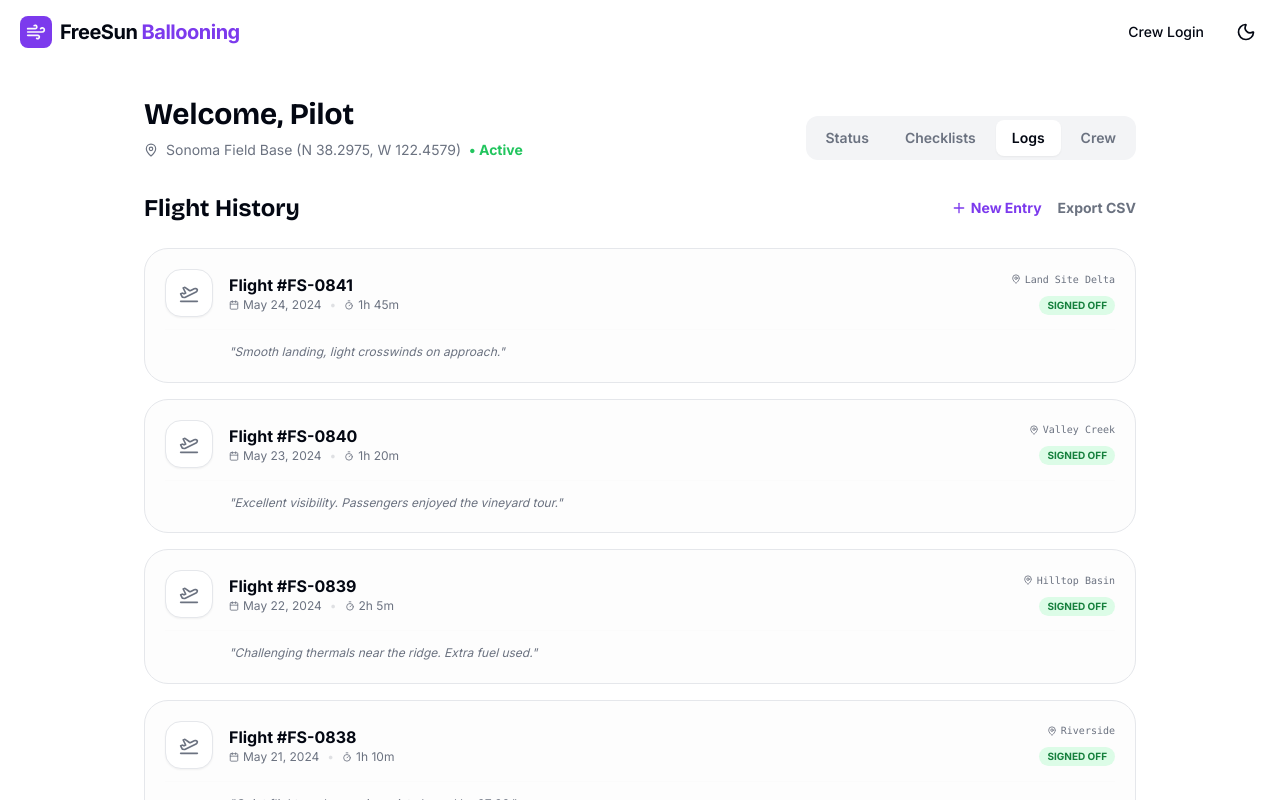
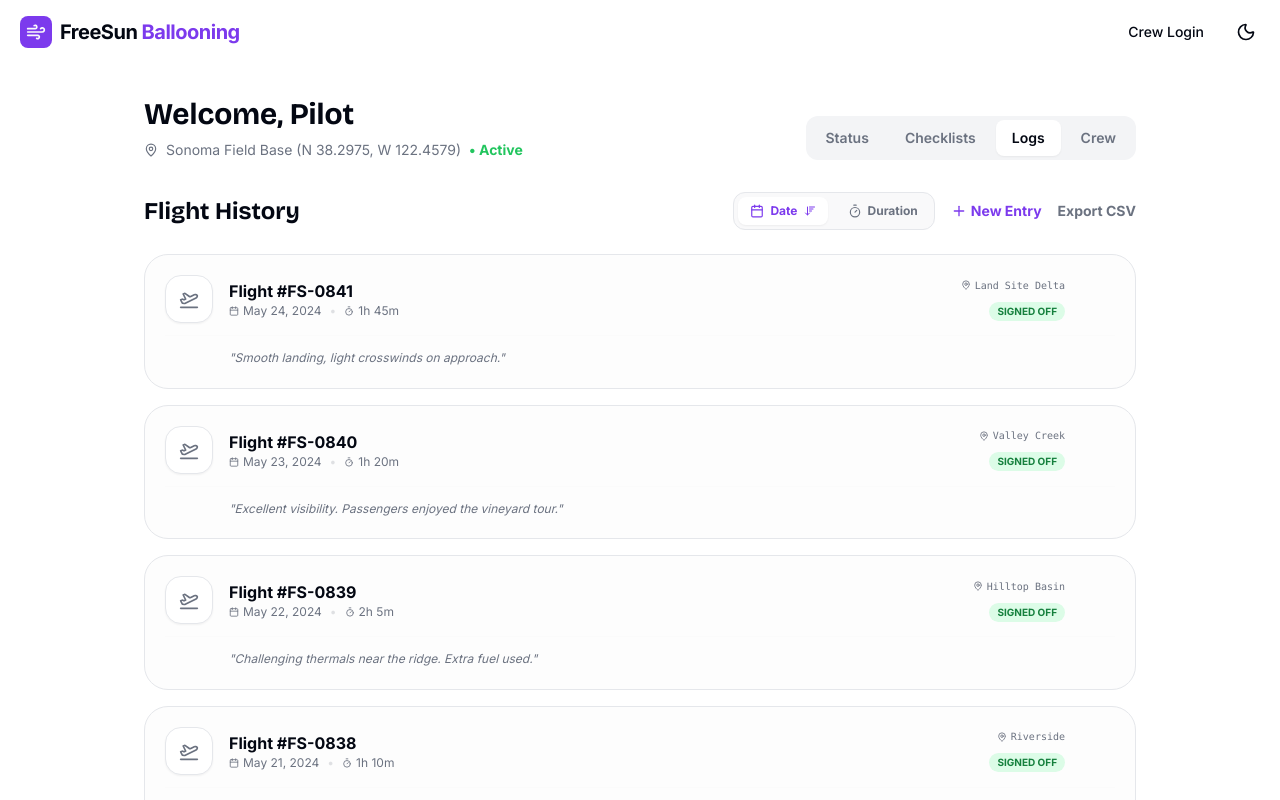
Before and after one commit to ericthayer/freesun-gemini, a React (Vite) app: page /#/dashboard in a window 1280 px wide. Both pictures are taken after a click on the button "Logs". Shown: the top 800 px of the page. Built offline with nearby package versions, Linux system fonts and the light colour scheme.

Commit message:
feat: Integrate flight log management
Introduces the flight log section, enabling pilots to view, sort, and manage past flight records. This includes new components for log cards and sorting, as well as initial data structures and UI elements for displaying flight details and status.

```diff
--- /dev/null
+++ b/components/CommonUI.tsx
@@ -0,0 +1,78 @@
+
+import React from 'react';
+import { X, AlertTriangle } from 'lucide-react';
+
+interface ConfirmationModalProps {
+  isOpen: boolean;
+  onClose: () => void;
+  onConfirm: () => void;
+  title: string;
+  message: string;
+  confirmText?: string;
+  cancelText?: string;
+  variant?: 'danger' | 'primary';
+}
+
+export const ConfirmationModal: React.FC<ConfirmationModalProps> = ({
+  isOpen,
+  onClose,
+  onConfirm,
+  title,
+  message,
+  confirmText = 'Confirm',
+  cancelText = 'Cancel',
+  variant = 'primary'
+}) => {
+  if (!isOpen) return null;
+
+  return (
+    <div className="fixed inset-0 z-[100] flex items-center justify-center p-4 sm:p-6 animate-in fade-in duration-200">
+      <div
+        className="absolute inset-0 bg-background/80 backdrop-blur-sm"
+        onClick={onClose}
+      />
+      <div className="relative bg-card border shadow-2xl rounded-[2.5rem] w-full max-w-md overflow-hidden animate-in zoom-in-95 duration-300">
+        <div className="p-8">
+          <div className="flex items-center justify-between mb-6">
+            <div className={`p-3 rounded-2xl ${variant === 'danger' ? 'bg-destructive/10 text-destructive' : 'bg-primary/10 text-primary'}`}>
+              <AlertTriangle size={24} />
+            </div>
+            <button
+              onClick={onClose}
+              className="p-2 hover:bg-muted rounded-full text-muted-foreground transition-colors"
+            >
+              <X size={20} />
+            </button>
+          </div>
+
+          <h3 className="text-2xl font-bold mb-3">{title}</h3>
+          <p className="text-muted-foreground leading-relaxed mb-8">
+            {message}
+          </p>
+
+          <div className="flex flex-col sm:flex-row gap-3">
+            <button
+              onClick={onClose}
+              className="flex-1 px-6 py-3.5 text-sm font-bold bg-muted hover:bg-muted/80 rounded-2xl transition-all active:scale-95"
+            >
+              {cancelText}
+            </button>
+            <button
+              onClick={() => {
+                onConfirm();
+                onClose();
+              }}
+              className={`flex-1 px-6 py-3.5 text-sm font-bold text-white rounded-2xl shadow-lg transition-all active:scale-95 ${
+                variant === 'danger'
+                  ? 'bg-destructive shadow-destructive/20 hover:bg-destructive/90'
+                  : 'bg-primary shadow-primary/20 hover:bg-primary/90'
+              }`}
+            >
+              {confirmText}
+            </button>
+          </div>
+        </div>
+      </div>
+    </div>
+  );
+};
--- /dev/null
+++ b/components/LogsUI.tsx
@@ -0,0 +1,119 @@
+
+import React from 'react';
+import {
+  Calendar, Timer, MapPin, PlaneTakeoff,
+  ArrowUpDown, SortAsc, SortDesc, Archive, Trash2
+} from 'lucide-react';
+
+export interface FlightLog {
+  id: string;
+  date: string;
+  duration: string;
+  site: string;
+  notes: string;
+  status: string;
+}
+
+interface LogCardProps {
+  log: FlightLog;
+  onArchive?: (id: string) => void;
+}
+
+export const LogCard: React.FC<LogCardProps> = ({ log, onArchive }) => {
+  return (
+    <div className="bg-muted/20 p-5 border rounded-[1.5rem] group hover:bg-muted/40 transition-all cursor-pointer relative overflow-hidden">
+      <div className="flex items-center justify-between mb-3">
+        <div className="flex items-center gap-4">
+          <div className="w-12 h-12 bg-background rounded-2xl flex items-center justify-center border shadow-sm group-hover:bg-primary/10 transition-colors">
+            <PlaneTakeoff size={20} className="text-muted-foreground group-hover:text-primary transition-colors" />
+          </div>
+          <div>
+            <div className="font-bold">Flight #FS-0{log.id}</div>
+            <div className="text-xs text-muted-foreground flex items-center gap-2">
+              <span className="flex items-center gap-1">
+                <Calendar size={10} />
+                {new Date(log.date).toLocaleDateString('en-US', { month: 'short', day: 'numeric', year: 'numeric' })}
+              </span>
+              <span className="opacity-20">•</span>
+              <span className="flex items-center gap-1">
+                <Timer size={10} />
+                {Math.floor(parseInt(log.duration) / 60)}h {parseInt(log.duration) % 60}m
+              </span>
+            </div>
+          </div>
+        </div>
+        <div className="flex items-center gap-4">
+          <div className="text-right">
+            <div className="font-mono text-[10px] text-muted-foreground mb-1 flex items-center justify-end gap-1">
+              <MapPin size={10} /> {log.site}
+            </div>
+            <div className={`text-[10px] font-bold px-2 py-0.5 rounded-full inline-block ${
+              log.status === 'SIGNED OFF'
+                ? 'bg-green-100 text-green-700 dark:bg-green-900/30 dark:text-green-400'
+                : 'bg-yellow-100 text-yellow-700 dark:bg-yellow-900/30 dark:text-yellow-400'
+            }`}>
+              {log.status}
+            </div>
+          </div>
+          {onArchive && (
+            <button
+              onClick={(e) => {
+                e.stopPropagation();
+                onArchive(log.id);
+              }}
+              className="p-2 bg-background border rounded-xl text-muted-foreground hover:text-destructive hover:border-destructive/30 hover:bg-destructive/5 transition-all opacity-0 group-hover:opacity-100 focus:opacity-100"
+              title="Archive Flight Log"
+            >
+              <Trash2 size={16} />
+            </button>
+          )}
+        </div>
+      </div>
+      {log.notes && (
+        <div className="pl-16 mt-2 border-t pt-3 border-border/10">
+          <p className="text-xs text-muted-foreground italic leading-relaxed">
+            "{log.notes}"
+          </p>
+        </div>
+      )}
+    </div>
+  );
+};
+
+export type SortField = 'date' | 'duration';
+export type SortOrder = 'asc' | 'desc';
+
+interface LogSortBarProps {
+  sortField: SortField;
+  sortOrder: SortOrder;
+  onSortChange: (field: SortField, order: SortOrder) => void;
+}
+
+export const LogSortBar: React.FC<LogSortBarProps> = ({ sortField, sortOrder, onSortChange }) => {
+  return (
+    <div className="flex flex-wrap items-center gap-3">
+      <div className="flex items-center gap-2 bg-muted/50 p-1 rounded-xl border">
+        <button
+          onClick={() => onSortChange('date', sortField === 'date' && sortOrder === 'desc' ? 'asc' : 'desc')}
+          className={`px-3 py-1.5 rounded-lg text-xs font-bold transition-all flex items-center gap-1.5 ${
+            sortField === 'date' ? 'bg-background shadow-sm text-primary' : 'text-muted-foreground hover:text-foreground'
+          }`}
+        >
+          <Calendar size={14} />
+          Date
+          {sortField === 'date' && (sortOrder === 'desc' ? <SortDesc size={12} /> : <SortAsc size={12} />)}
+        </button>
+        <button
+          onClick={() => onSortChange('duration', sortField === 'duration' && sortOrder === 'desc' ? 'asc' : 'desc')}
+          className={`px-3 py-1.5 rounded-lg text-xs font-bold transition-all flex items-center gap-1.5 ${
+            sortField === 'duration' ? 'bg-background shadow-sm text-primary' : 'text-muted-foreground hover:text-foreground'
+          }`}
+        >
+          <Timer size={14} />
+          Duration
+          {sortField === 'duration' && (sortOrder === 'desc' ? <SortDesc size={12} /> : <SortAsc size={12} />)}
+        </button>
+      </div>
+    </div>
+  );
+};
--- a/pages/Dashboard.tsx
+++ b/pages/Dashboard.tsx
@@ -11,6 +11,8 @@ import {
 import { getFlightBriefing } from '../services/geminiService';
 import { CrewMember, CrewMemberCard, CrewFilterBar } from '../components/CrewUI';
 import { WeatherCard, ForecastCard, SparkleIcon, Spinner } from '../components/StatusUI';
+import { LogCard, LogSortBar, FlightLog, SortField, SortOrder } from '../components/LogsUI';
+import { ConfirmationModal } from '../components/CommonUI';
 
 type TabType = 'status' | 'checklists' | 'logs' | 'crew';
 
@@ -48,12 +50,28 @@ const Dashboard: React.FC = () => {
   ]);
 
   // Logs state
-  const [logs, setLogs] = useState([
+  const [logs, setLogs] = useState<FlightLog[]>([
     { id: '841', date: '2024-05-24', duration: '105', site: 'Land Site Delta', notes: 'Smooth landing, light crosswinds on approach.', status: 'SIGNED OFF' },
     { id: '840', date: '2024-05-23', duration: '80', site: 'Valley Creek', notes: 'Excellent visibility. Passengers enjoyed the vineyard tour.', status: 'SIGNED OFF' },
     { id: '839', date: '2024-05-22', duration: '125', site: 'Hilltop Basin', notes: 'Challenging thermals near the ridge. Extra fuel used.', status: 'SIGNED OFF' },
     { id: '838', date: '2024-05-21', duration: '70', site: 'Riverside', notes: 'Quiet flight, early morning mist cleared by 07:00.', status: 'SIGNED OFF' },
   ]);
+
+  const [logSortField, setLogSortField] = useState<SortField>('date');
+  const [logSortOrder, setLogSortOrder] = useState<SortOrder>('desc');
+  const [logToArchive, setLogToArchive] = useState<string | null>(null);
+
+  const sortedLogs = useMemo(() => {
+    return [...logs].sort((a, b) => {
+      let comparison = 0;
+      if (logSortField === 'date') {
+        comparison = new Date(a.date).getTime() - new Date(b.date).getTime();
+      } else if (logSortField === 'duration') {
+        comparison = parseInt(a.duration) - parseInt(b.duration);
+      }
+      return logSortOrder === 'desc' ? -comparison : comparison;
+    });
+  }, [logs, logSortField, logSortOrder]);
 
   // Crew state
   const [crewSearch, setCrewSearch] = useState('');
@@ -71,7 +89,8 @@ const Dashboard: React.FC = () => {
       contact: { email: 'sarah@freesun.net', phone: '+1 555-0101' },
       certifications: ['Commercial LTA License', 'Flight Instructor', 'Night Rating'],
       bio: 'Lifelong aviation enthusiast with over 1,500 flight hours across three continents. Specialist in high-altitude mountain flights.',
-      imageUrl: 'https://images.unsplash.com/photo-1544005313-94ddf0286df2?auto=format&fit=crop&q=80&w=200'
+      imageUrl: 'https://images.unsplash.com/photo-1544005313-94ddf0286df2?auto=format&fit=crop&q=80&w=200',
+      availability: 'available'
     },
     {
       id: '2',
@@ -81,7 +100,8 @@ const Dashboard: React.FC = () => {
       contact: { email: 'mike@freesun.net', phone: '+1 555-0102' },
       certifications: ['Crew Chief Certified', 'Emergency Response', 'Heavy Vehicle Op'],
       bio: 'Precision-focused ground lead. Mikes team has the fastest inflation and recovery records in the club.',
-      imageUrl: 'https://images.unsplash.com/photo-1500648767791-00dcc994a43e?auto=format&fit=crop&q=80&w=200'
+      imageUrl: 'https://images.unsplash.com/photo-1500648767791-00dcc994a43e?auto=format&fit=crop&q=80&w=200',
+      availability: 'busy'
     },
     {
       id: '3',
@@ -91,7 +111,8 @@ const Dashboard: React.FC = () => {
       contact: { email: 'thorne@freesun.net', phone: '+1 555-0103' },
       certifications: ['Master Pilot LTA', 'Maintenance Technician', 'Safety Officer'],
       bio: 'The "Grandmaster" of FreeSun. David has been flying since the club inception and leads our safety committee.',
-      imageUrl: 'https://images.unsplash.com/photo-1472099645785-5658abf4ff4e?auto=format&fit=crop&q=80&w=200'
+      imageUrl: 'https://images.unsplash.com/photo-1472099645785-5658abf4ff4e?auto=format&fit=crop&q=80&w=200',
+      availability: 'available'
     },
     {
       id: '4',
@@ -101,7 +122,8 @@ const Dashboard: React.FC = () => {
       contact: { email: 'elena@freesun.net', phone: '+1 555-0104' },
       certifications: ['Recovery Specialist', 'Radio Communications'],
       bio: 'Expert navigator and recovery lead. Never lost a balloon, even in the dense morning fog of the valley.',
-      imageUrl: 'https://images.unsplash.com/photo-1573496359142-b8d87734a5a2?auto=format&fit=crop&q=80&w=200'
+      imageUrl: 'https://images.unsplash.com/photo-1573496359142-b8d87734a5a2?auto=format&fit=crop&q=80&w=200',
+      availability: 'available'
     }
   ]);
 
@@ -145,6 +167,21 @@ const Dashboard: React.FC = () => {
     if (!editingMember) return;
     setCrewMembers(prev => prev.map(m => m.id === editingMember.id ? editingMember : m));
     setEditingMember(null);
+  };
+
+  const handleToggleAvailability = (id: string) => {
+    setCrewMembers(prev => prev.map(m =>
+      m.id === id
+        ? { ...m, availability: m.availability === 'available' ? 'busy' : 'available' }
+        : m
+    ));
+  };
+
+  const handleConfirmArchive = () => {
+    if (logToArchive) {
+      setLogs(prev => prev.filter(log => log.id !== logToArchive));
+      setLogToArchive(null);
+    }
   };
 
   const toggleChecklist = (id: number) => {
@@ -239,7 +276,6 @@ Focus on safety risks, fuel management, and launch feasibility specific to this
 
           <div className="grid grid-cols-1 lg:grid-cols-3 gap-6">
             <div className="lg:col-span-2 bg-primary/5 border-primary/20 border-2 rounded-3xl p-6 relative overflow-hidden">
-              <div className="absolute -right-4 -top-4 text-primary/5"><MessageSquareText size={120} /></div>
               <div className="flex flex-col sm:flex-row sm:items-center justify-between gap-4 mb-6">
                 <h3 className="text-xl font-bold flex items-center gap-2"><SparkleIcon /> Smart Flight Briefing</h3>
                 <button
@@ -308,11 +344,21 @@ Focus on safety risks, fuel management, and launch feasibility specific to this
 
       {activeTab === 'logs' && (
         <div className="space-y-6">
-          <div className="flex items-center justify-between">
+          <div className="flex flex-col md:flex-row md:items-center justify-between gap-4">
             <h2 className="text-2xl font-bold">Flight History</h2>
-            <div className="flex gap-4">
-              <button onClick={() => setIsAddingLog(!isAddingLog)} className="text-sm text-primary font-bold flex items-center gap-1 hover:underline">{isAddingLog ? <X size={16} /> : <Plus size={16} />} {isAddingLog ? 'Cancel' : 'New Entry'}</button>
-              <button className="text-sm text-muted-foreground font-bold hover:text-primary transition-colors">Export CSV</button>
+            <div className="flex flex-wrap items-center gap-4">
+              <LogSortBar
+                sortField={logSortField}
+                sortOrder={logSortOrder}
+                onSortChange={(field, order) => {
+                  setLogSortField(field);
+                  setLogSortOrder(order);
+                }}
+              />
+              <div className="flex gap-4">
+                <button onClick={() => setIsAddingLog(!isAddingLog)} className="text-sm text-primary font-bold flex items-center gap-1 hover:underline">{isAddingLog ? <X size={16} /> : <Plus size={16} />} {isAddingLog ? 'Cancel' : 'New Entry'}</button>
+                <button className="text-sm text-muted-foreground font-bold hover:text-primary transition-colors">Export CSV</button>
+              </div>
             </div>
           </div>
           {isAddingLog && (
@@ -328,21 +374,20 @@ Focus on safety risks, fuel management, and launch feasibility specific to this
             </div>
           )}
           <div className="space-y-4">
-            {logs.map(log => (
-              <div key={log.id} className="bg-muted/20 p-5 border rounded-[1.5rem] group hover:bg-muted/40 transition-all cursor-pointer">
-                <div className="flex items-center justify-between mb-3">
-                  <div className="flex items-center gap-4">
-                    <div className="w-12 h-12 bg-background rounded-2xl flex items-center justify-center border shadow-sm group-hover:bg-primary/10 transition-colors"><PlaneTakeoff size={20} className="text-muted-foreground group-hover:text-primary transition-colors" /></div>
-                    <div><div className="font-bold">Flight #FS-0{log.id}</div><div className="text-xs text-muted-foreground flex items-center gap-2"><span className="flex items-center gap-1"><Calendar size={10} /> {new Date(log.date).toLocaleDateString('en-US', { month: 'short', day: 'numeric', year: 'numeric' })}</span><span className="opacity-20">•</span><span className="flex items-center gap-1"><Timer size={10} /> {Math.floor(parseInt(log.duration) / 60)}h {parseInt(log.duration) % 60}m</span></div></div>
-                  </div>
-                  <div className="text-right">
-                    <div className="font-mono text-[10px] text-muted-foreground mb-1 flex items-center justify-end gap-1"><MapPin size={10} /> {log.site}</div>
-                    <div className={`text-[10px] font-bold px-2 py-0.5 rounded-full inline-block ${log.status === 'SIGNED OFF' ? 'bg-green-100 text-green-700 dark:bg-green-900/30 dark:text-green-400' : 'bg-yellow-100 text-yellow-700 dark:bg-yellow-900/30 dark:text-yellow-400'}`}>{log.status}</div>
-                  </div>
-                </div>
-                {log.notes && <div className="pl-16 mt-2 border-t pt-3 border-border/10"><p className="text-xs text-muted-foreground italic leading-relaxed">"{log.notes}"</p></div>}
+            {sortedLogs.map(log => (
+              <LogCard
+                key={log.id}
+                log={log}
+                onArchive={(id) => setLogToArchive(id)}
+              />
+            ))}
+            {sortedLogs.length === 0 && (
+              <div className="py-20 text-center bg-muted/20 rounded-[3rem] border-2 border-dashed">
+                <FileText size={48} className="mx-auto text-muted-foreground/30 mb-4" />
+                <h3 className="text-xl font-bold text-muted-foreground">No flight logs found</h3>
+                <p className="text-sm text-muted-foreground/60">Start a new flight or adjust your filters</p>
               </div>
-            ))}
+            )}
           </div>
         </div>
       )}
@@ -413,7 +458,12 @@ Focus on safety risks, fuel management, and launch feasibility specific to this
           {filteredCrew.length > 0 ? (
             <div className="grid grid-cols-1 md:grid-cols-2 gap-6 animate-in fade-in duration-500">
               {filteredCrew.map(member => (
-                <CrewMemberCard key={member.id} member={member} onEdit={setEditingMember} />
+                <CrewMemberCard
+                  key={member.id}
+                  member={member}
+                  onEdit={setEditingMember}
+                  onToggleAvailability={handleToggleAvailability}
+                />
               ))}
             </div>
           ) : (
@@ -425,13 +475,24 @@ Focus on safety risks, fuel management, and launch feasibility specific to this
           )}
         </div>
       )}
+
+      {/* Reusable Confirmation Modal */}
+      <ConfirmationModal
+        isOpen={logToArchive !== null}
+        onClose={() => setLogToArchive(null)}
+        onConfirm={handleConfirmArchive}
+        title="Archive Flight Log"
+        message="Are you sure you want to archive this flight log? It will be removed from your active history list. This action can be reversed by a club administrator."
+        confirmText="Archive Entry"
+        variant="danger"
+      />
     </div>
   );
 };
 
 const Edit2Icon = () => (
   <svg width="18" height="18" viewBox="0 0 24 24" fill="none" stroke="currentColor" strokeWidth="2" strokeLinecap="round" strokeLinejoin="round" className="text-primary">
-    <path d="M17 3a2.85 2.83 0 1 1 4 4L7.5 20.5 2 22l1.5-5.5Z"/><path d="m15 5 4 4"/>
+    <path d="M17 3a2.85 2.83 0 1 1 4 4L7.5 20.5 2 22l1.5-5.5Z" /><path d="m15 5 4 4" />
   </svg>
 );
 
```
Also changed, not shown: components/CrewUI.tsx (+25 -5 lines), 2 other files (tests, documents, lock files or other folders).
